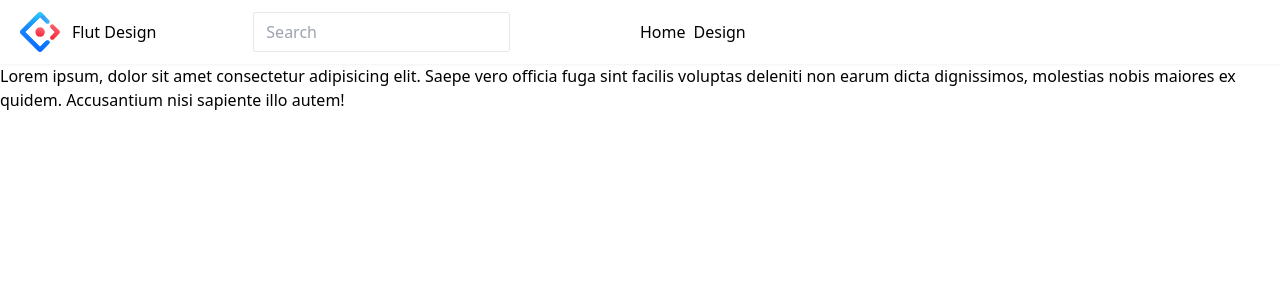
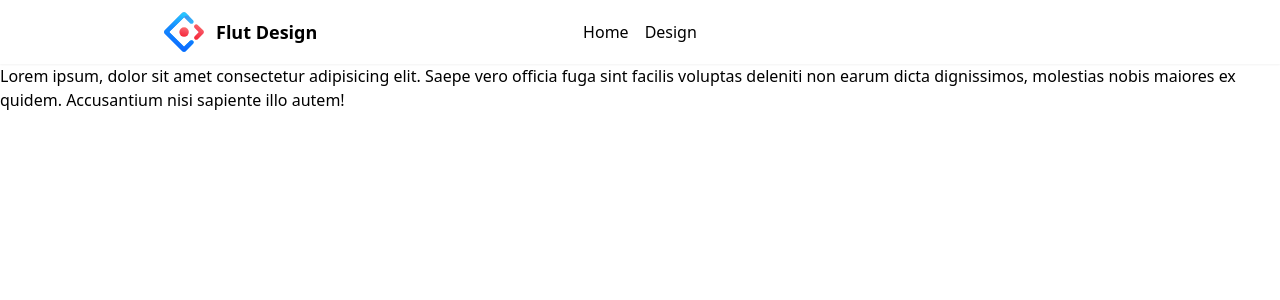
Before and after one commit to elixian/design-system, a Nuxt app: page / in a window 1280 px wide. Shown: the top 300 px of the page. Built offline with nearby package versions, Linux system fonts and the light colour scheme.

Commit message:
modification marge header
* padding right and left
* remove search bar

```diff
--- a/components/LayoutHeader.vue
+++ b/components/LayoutHeader.vue
@@ -1,23 +1,18 @@
 <template>
-     <header class="flex flex-row place-items-center shadow-sm h-16">
-        <div id="logo" class="basis-1/6  text-center flex items-center gap-3">
+     <header class="flex flex-row place-items-center shadow-sm h-16 lg:pl-36 lg:pr-36">
+        <div id="logo" class=" text-center flex flex-none basis-2/6 items-center shrink-0 gap-3">
             <img src="/logo-ipsum.svg" alt="logo-ipsum"  srcset="" class="ml-5 h-10">
-            <div class="title-site" >
+            <div class="title-site text-lg font-bold" >
                 Flut Design
             </div>
         </div>
-        <div class="search-content basis-2/6">
-        <div class="search-box ml-10">
-            <input type="text" placeholder="Search" class="border h-10 rounded-sm p-3" >
-        </div>
 
-        </div>
-
-        <div class="basis-3/6">
-            <ul class="flex gap-x-2  w-max  ">
-                <li><router-link to="/"   class="hover:text-yellow-600" >Home</router-link></li>
-                <li><nuxt-link to="/design"  class="hover:text-yellow-600">Design</nuxt-link></li>
+        <div class="basis-2/6 relative flex  justify-center shrink-1 ">
+            <ul class="flex gap-x-4  w-max  ">
+                <li><router-link to="/"   class="hover:text-blue-500" >Home</router-link></li>
+                <li><nuxt-link to="/design"  class="hover:text-blue-500">Design</nuxt-link></li>
             </ul>
         </div>
+        <div class="basis-2/6 shrink-0"></div>
     </header>
 </template>
```
